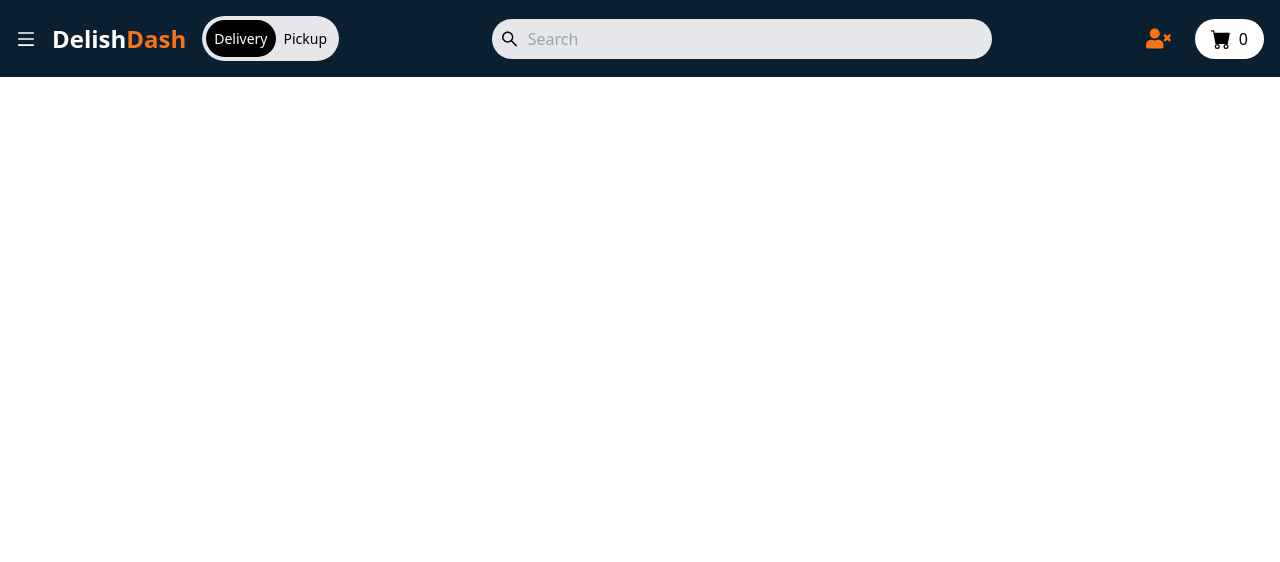
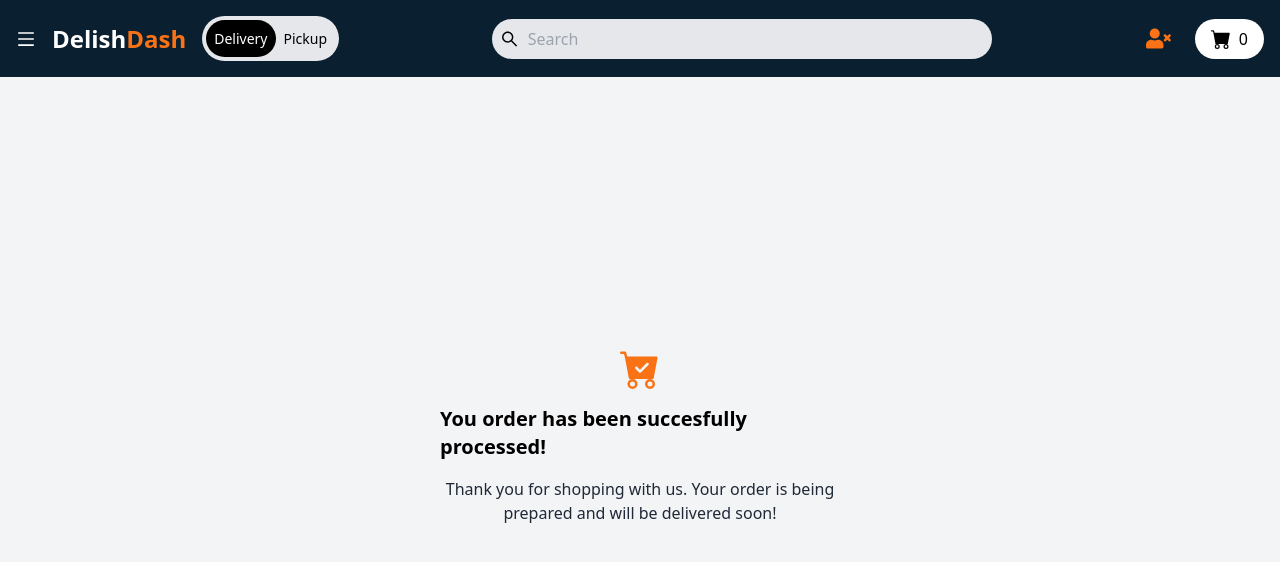
Before and after one commit to Camila-Genco/React-Ecommerce-Frontend, a React (Create React App) app: page /order in a window 1280 px wide. Shown: the top 562 px of the page. Built offline with nearby package versions, Linux system fonts and the light colour scheme.

Commit message:
modal-changes

```diff
--- a/src/components/Food.js
+++ b/src/components/Food.js
@@ -1,12 +1,10 @@
 import { useState } from 'react'
 import { useEffect } from 'react'
 
-import {useDispatch} from "react-redux"
 import {IoMdAddCircle} from "react-icons/io"
 
 import { BASE_URL } from '../utils/config.js'
 import { Modal } from './Modal.js'
-import { cartActions } from '../store/cartSlice.js'
 import useFetch from '../hooks/useFetch.js'
 
 export const Food = () => {
@@ -15,7 +13,7 @@ export const Food = () => {
     const [selectedFood, setSelectedFood] = useState(null);
     const [showModal, setShowModal] = useState(false);
     const [filteredFoods, setFilteredFoods] = useState([]);
-    const dispatch = useDispatch()
+
 
     //Poblate food data
     useEffect(() => {
@@ -30,11 +28,6 @@ export const Food = () => {
         setSelectedFood(food);
         setShowModal(true);
     };
-
-
-    const addToCart = (id, name, image, category, exactPrice, quantity) => {
-    dispatch(cartActions.addToCart({id, name, image, category, exactPrice, quantity}))
-  }
 
      //Filters
     const filterType = (category) => {
@@ -88,7 +81,7 @@ export const Food = () => {
                     <img src={item.img} alt={item.img} className='w-full h-[200px] object-cover rounded-t-lg'/>
                     <div className='flex justify-between px-2 py-4'>
                         <p className='font-bold'>{item.name}</p>
-                        <IoMdAddCircle size={25} className='mr-4 text-orange-600 cursor-pointer' onClick={(e) => {addToCart(item.id, item.name, item.img, item.price); handleFood(item)}}/>
+                        <IoMdAddCircle size={25} className='mr-4 text-orange-600 cursor-pointer' onClick={() => handleFood(item)}/>
                     </div>
                 </div>
             ))}
--- a/src/components/HeadlineCards.js
+++ b/src/components/HeadlineCards.js
@@ -5,8 +5,8 @@ export const HeadlineCards = () => {
     <div className='max-w-[1640px] mx-auto p-4 py-12 grid md:grid-cols-3 gap-6'>
         <div className='rounded-xl relative'>
             <div className='card'>
-                <p>Sun's Out, BOGO's Out</p>
-                <span>Through 8/26</span>
+                <p>Farm-Fresh Goodness</p>
+                <span>Delivered to Your Doorstep</span>
                 <button>Order Now</button>
             </div>
             <img className='cardImg' src='https://images.pexels.com/photos/3186654/pexels-photo-3186654.jpeg?auto=compress&cs=tinysrgb&w=1260&h=750&dpr=1' alt=''/>
--- a/src/components/Hero.js
+++ b/src/components/Hero.js
@@ -4,9 +4,9 @@ export const Hero = () => {
   return (
     <div className='max-w-[1640px] mx-auto hero'>
       <div className='max-h-[500px] relative'>
-          <div className='absolute w-full h-full max-h-[500px] text-gray-200 bg-black/40 flex flex-col justify-center'>
-              <h1 className='heroText'>The <span className='text-orange-500'>Best</span></h1>
-              <h1 className='heroText'>Foods <span className='text-orange-500'>Delivered</span></h1>
+          <div className='absolute w-full h-full max-h-[500px] bg-black/40 flex flex-col justify-center'>
+              <h1 className='heroText'>Savor <span className='text-gray-200'>Every Bite.</span></h1>
+              <h1 className='heroText'>Taste <span className='text-gray-200'>the Difference.</span></h1>
           </div>
           <img className='w-full max-h-[500px] object-cover' src='https://images.pexels.com/photos/1639562/pexels-photo-1639562.jpeg?auto=compress&cs=tinysrgb&w=1260&h=750&dpr=1' alt='hero'/>
       </div>
--- a/src/components/Modal.js
+++ b/src/components/Modal.js
@@ -1,10 +1,17 @@
 import React from 'react'
 import { FaStar } from 'react-icons/fa'
 import { IoMdAddCircle, IoMdClose } from 'react-icons/io'
+import {useDispatch} from "react-redux"
+import { cartActions } from '../store/cartSlice.js'
 
 export const Modal = ({setModal, food}) => {
 
-  const {name, img, price, description, rating} = food;
+  const {id, name, img, price, description, rating} = food;
+  const dispatch = useDispatch()
+
+  const addToCart = (id, name, image, category, exactPrice, quantity) => {
+    dispatch(cartActions.addToCart({id, name, image, category, exactPrice, quantity}))
+  }
 
   const closeModal = () => {
     setModal(false);
@@ -41,7 +48,7 @@ const renderStars = (rating) => {
               </div>
               <div className='flex justify-end text-orange-500 my-4'>
               <span>Add to cart</span>
-              <IoMdAddCircle size={25} className='mr-3 ml-2 cursor-pointer hover:text-orange-700'/>
+              <IoMdAddCircle size={25} className='mr-3 ml-2 cursor-pointer hover:text-orange-700' onClick={addToCart(id, name, img, price)}/>
               </div>
               </div>
         </div>
--- a/src/index.css
+++ b/src/index.css
@@ -44,7 +44,7 @@
     @apply block px-4 py-2 text-gray-800 hover:bg-gray-200 rounded-lg
   }
   .heroText {
-    @apply px-4 text-4xl sm:text-5xl md:text-6xl lg:text-7xl font-bold
+    @apply px-4 text-4xl sm:text-5xl md:text-6xl lg:text-7xl font-bold text-orange-500
   }
   .title {
     @apply text-orange-600 font-bold text-4xl text-center pb-4
--- a/src/pages/Cart.js
+++ b/src/pages/Cart.js
@@ -46,7 +46,7 @@ export const Cart = () => {
         if(!res.ok){
           return alert(result.message)
         }
-        navigate("/");
+        navigate("/order");
     } catch (err) {
       alert(err.message)
     }
--- /dev/null
+++ b/src/pages/Order.js
@@ -0,0 +1,18 @@
+import React from 'react'
+import { BsFillCartCheckFill } from 'react-icons/bs'
+
+export const Order = () => {
+  return (
+    <div className='max-w-[1640px] min-h-[calc(100vh-80px)] mx-auto p-4 bg-gray-100 flex justify-center items-center'>
+        <div className=''>
+            <div className='flex flex-col gap-4 items-center md:max-w-[400px]'>
+                <BsFillCartCheckFill className='text-orange-500' size={40} />
+                <h2>You order has been succesfully processed!</h2>
+                <p className='text-center text-gray-800'>
+                    Thank you for shopping with us. Your order is being prepared and will be delivered soon!
+                </p>
+            </div>
+        </div>
+    </div>
+  )
+}
--- a/src/routes/Routers.js
+++ b/src/routes/Routers.js
@@ -1,9 +1,11 @@
 import React from 'react'
 import { Routes, Route } from 'react-router-dom'
+
 import { Home } from "../pages/Home";
 import { Login } from "../pages/Login";
 import { Cart } from '../pages/Cart';
 import { Register } from '../pages/Register';
+import { Order } from '../pages/Order';
 
 
 export const Routers = () => {
@@ -13,6 +15,7 @@ export const Routers = () => {
         <Route strict path='/cart' element={<Cart/>}/>
         <Route strict path='/login' element={<Login/>}/>
         <Route strict path='/register' element={<Register/>}/>
+        <Route strict path='/order' element={<Order/>}/>
     </Routes>
   )
 }
```
